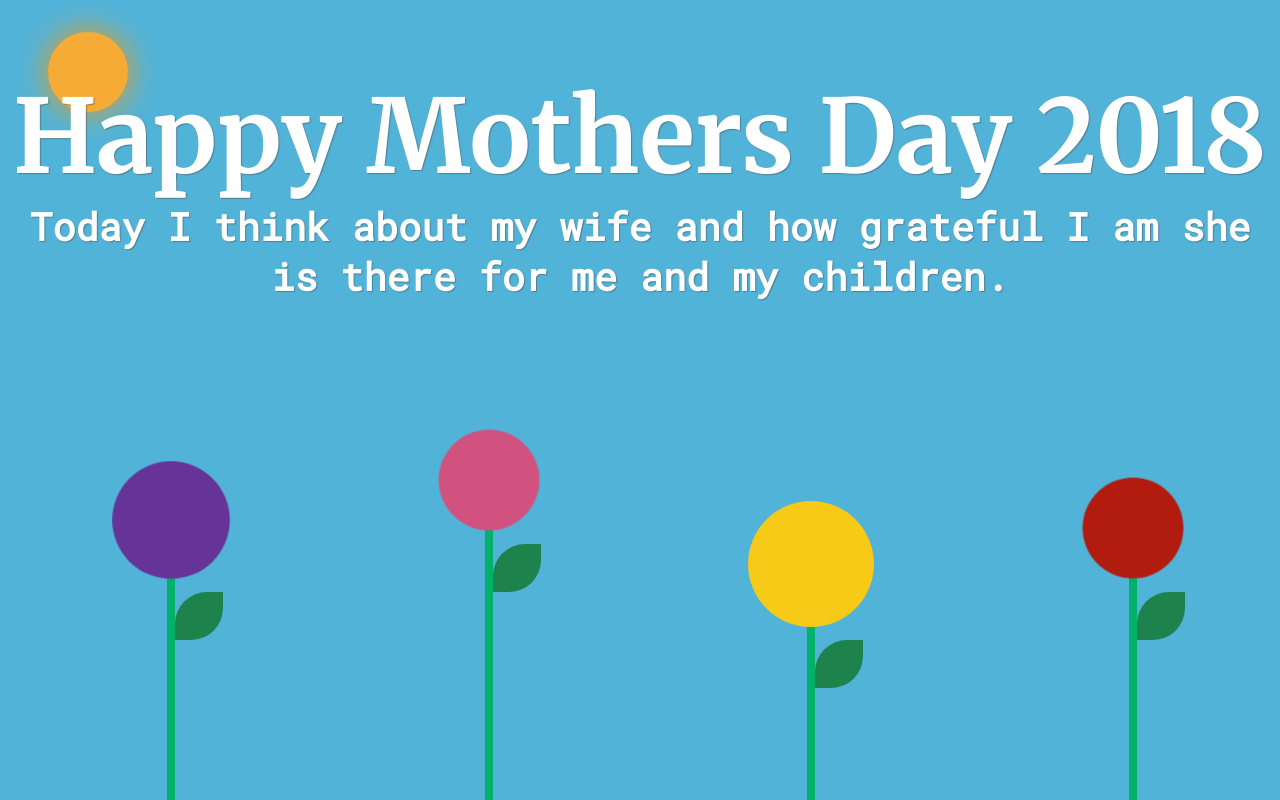
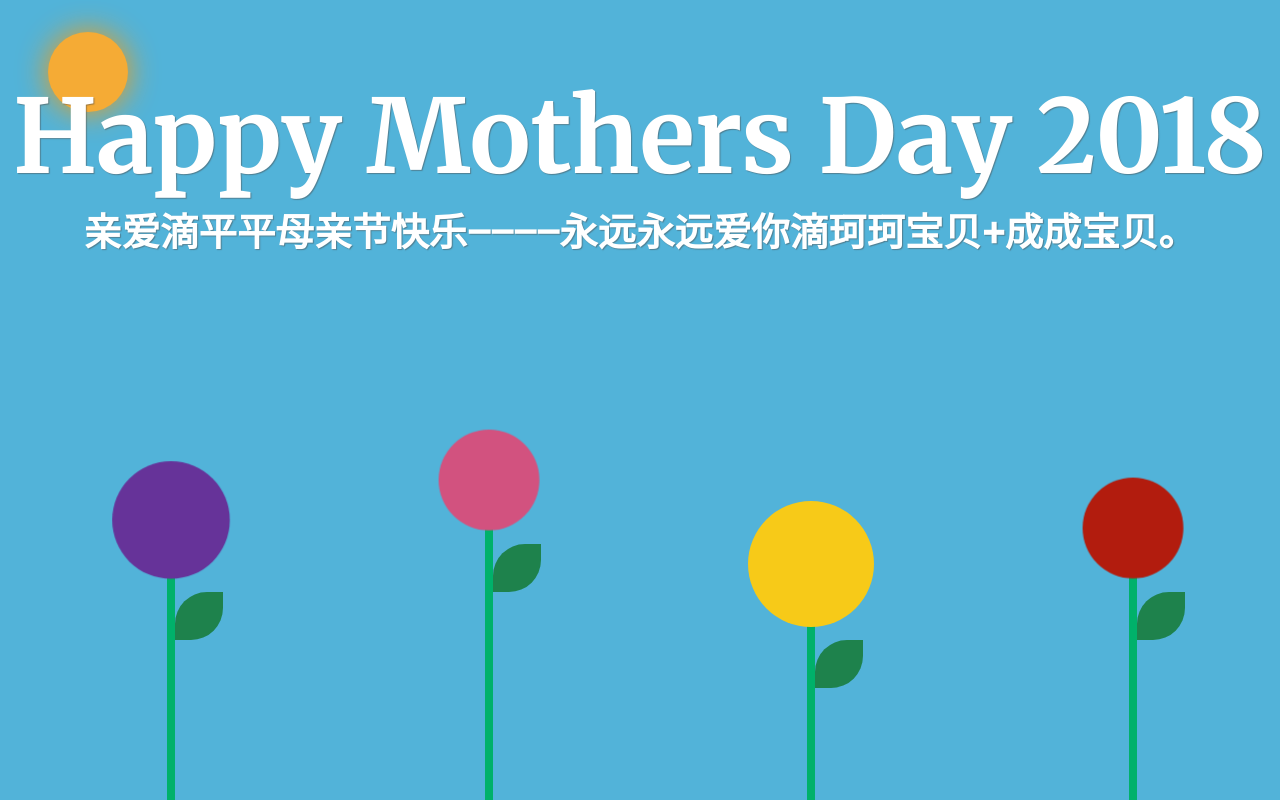
Before and after one commit to YukeeWang/mothers-day, a plain HTML site: page dist1/index.html in a window 1280 px wide. Drawn offline with Linux system fonts and the light colour scheme.

Commit message:
Update index.html

```diff
--- a/dist1/index.html
+++ b/dist1/index.html
@@ -2,7 +2,7 @@
 <html lang="en" >
 <head>
   <meta charset="UTF-8">
-  <title>CodePen - Mothers Day 2018</title>
+  <title>CodePen - Mothers Day 2022</title>
   <meta name="viewport" content="width=device-width, initial-scale=1, maximum-scale=1"><link rel="stylesheet" href="./style.css">
 
 </head>
@@ -12,7 +12,7 @@
 <div class="sun slideIn"></div>
 <h1 class="fadeIn">Happy Mothers Day 2018</h1>
 <p class="fadeIn">
-  Today I think about my wife and how grateful I am she is there for me and my children.
+  亲爱滴平平母亲节快乐————永远永远爱你滴珂珂宝贝+成成宝贝。
 </p>
 <!-- <h2 class="fadeIn delay-1">Love Oli</h2> -->
 <section class="flowers">
```
